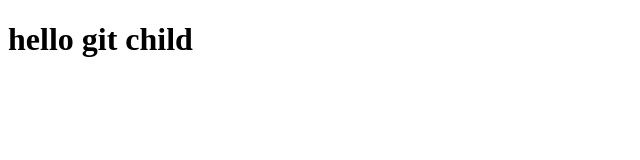
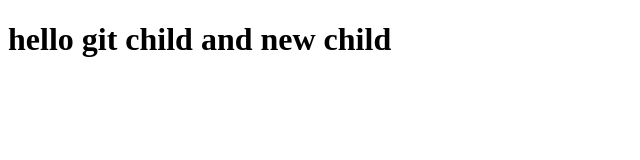
Before and after one commit to Iskanderovulan/git-test2, a plain HTML site: page index.html in a window 1280 px wide. Shown: the whole page, without its empty margins (0-640 px from the left). Drawn offline with Linux system fonts and the light colour scheme.

Commit message:
new changes

```diff
--- a/index.html
+++ b/index.html
@@ -6,6 +6,6 @@
     <title>Document</title>
   </head>
   <body>
-    <h1>hello git child</h1>
+    <h1>hello git child and new child</h1>
   </body>
 </html>
```
